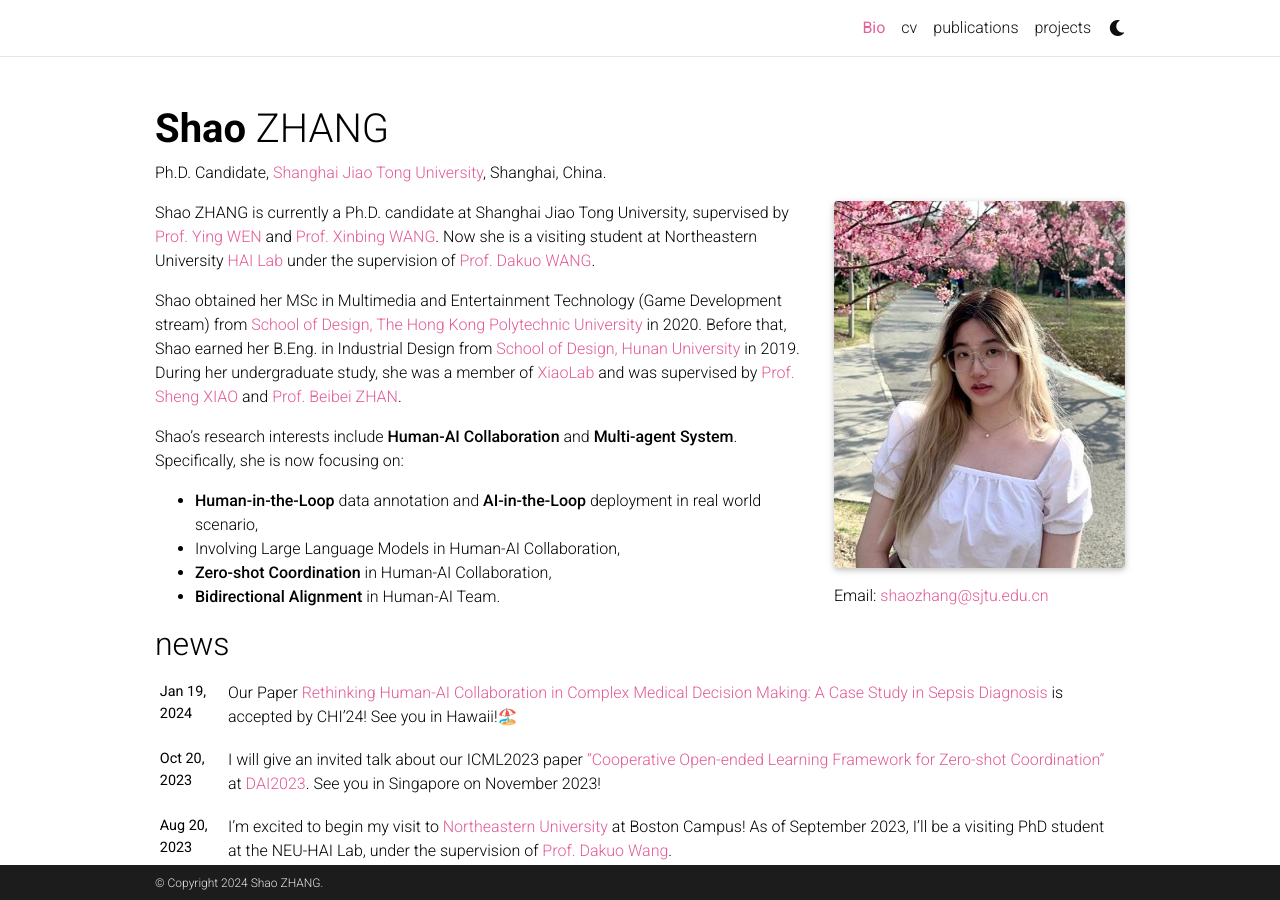
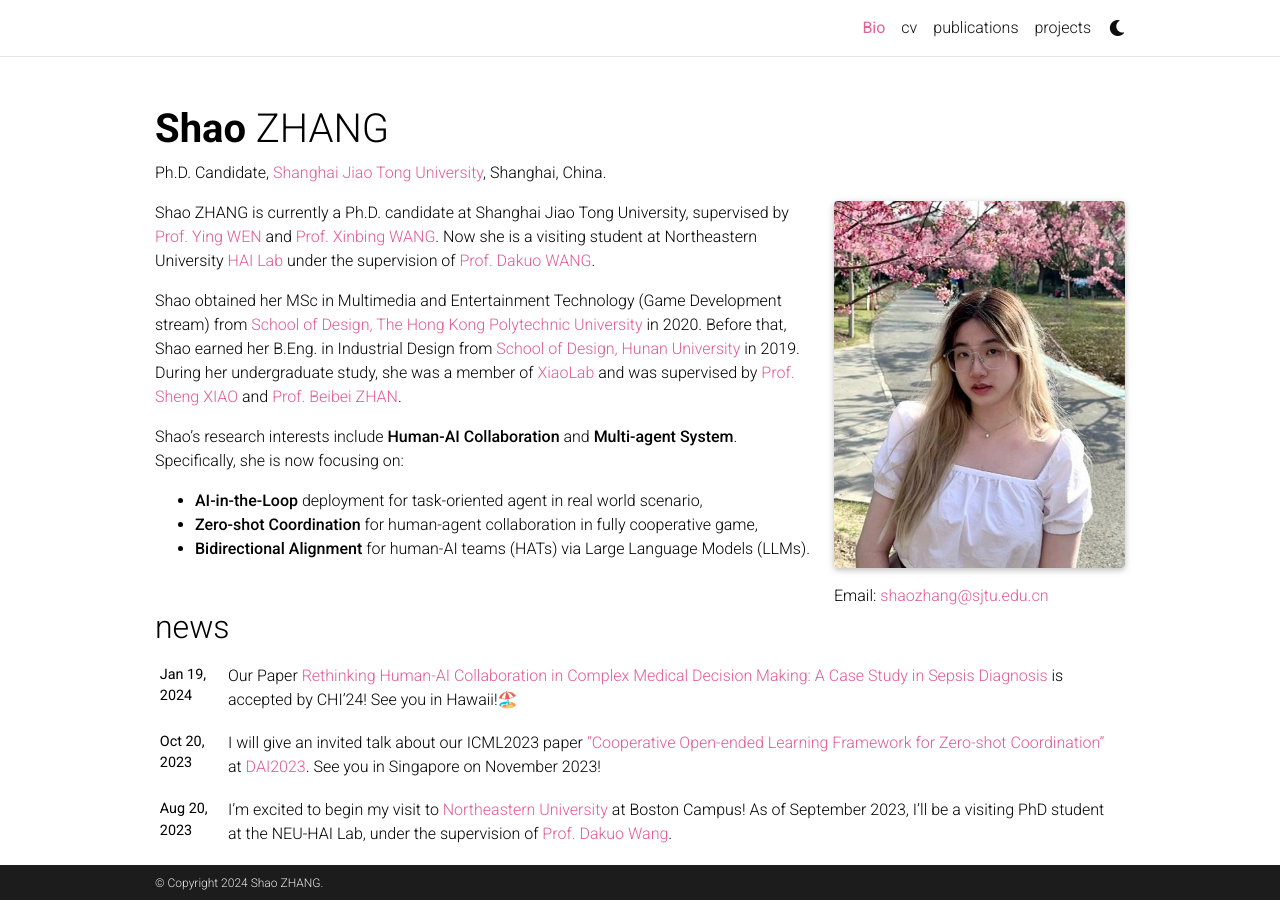
Before and after one commit to ShaoZhang0115/shaozhang_home_page, a Jekyll site: the page built from _pages/about.md, in a window 1280 px wide and 900 px high. Built offline with Jekyll 4.4.1, drawn with Linux system fonts in a browser that asks for light colours; full-size pictures stand in for the smaller copies a plugin makes; comment, search, counter and statistics services are not loaded; a style sheet for code colours, icons or effects is not loaded.

Commit message:
Update about.md

```diff
--- a/_pages/about.md
+++ b/_pages/about.md
@@ -26,7 +26,6 @@ Shao obtained her MSc in Multimedia and Entertainment Technology (Game Developme
 
 Shao's research interests include **Human-AI Collaboration** and **Multi-agent System**.
 Specifically, she is now focusing on:
-- **Human-in-the-Loop** data annotation and **AI-in-the-Loop** deployment in real world scenario,
-- Involving Large Language Models in Human-AI Collaboration,
-- **Zero-shot Coordination** in Human-AI Collaboration,
-- **Bidirectional Alignment** in Human-AI Team.
+- **AI-in-the-Loop** deployment for task-oriented agent in real world scenario,
+- **Zero-shot Coordination** for human-agent collaboration in fully cooperative game,
+- **Bidirectional Alignment** for human-AI teams (HATs) via Large Language Models (LLMs).
```
